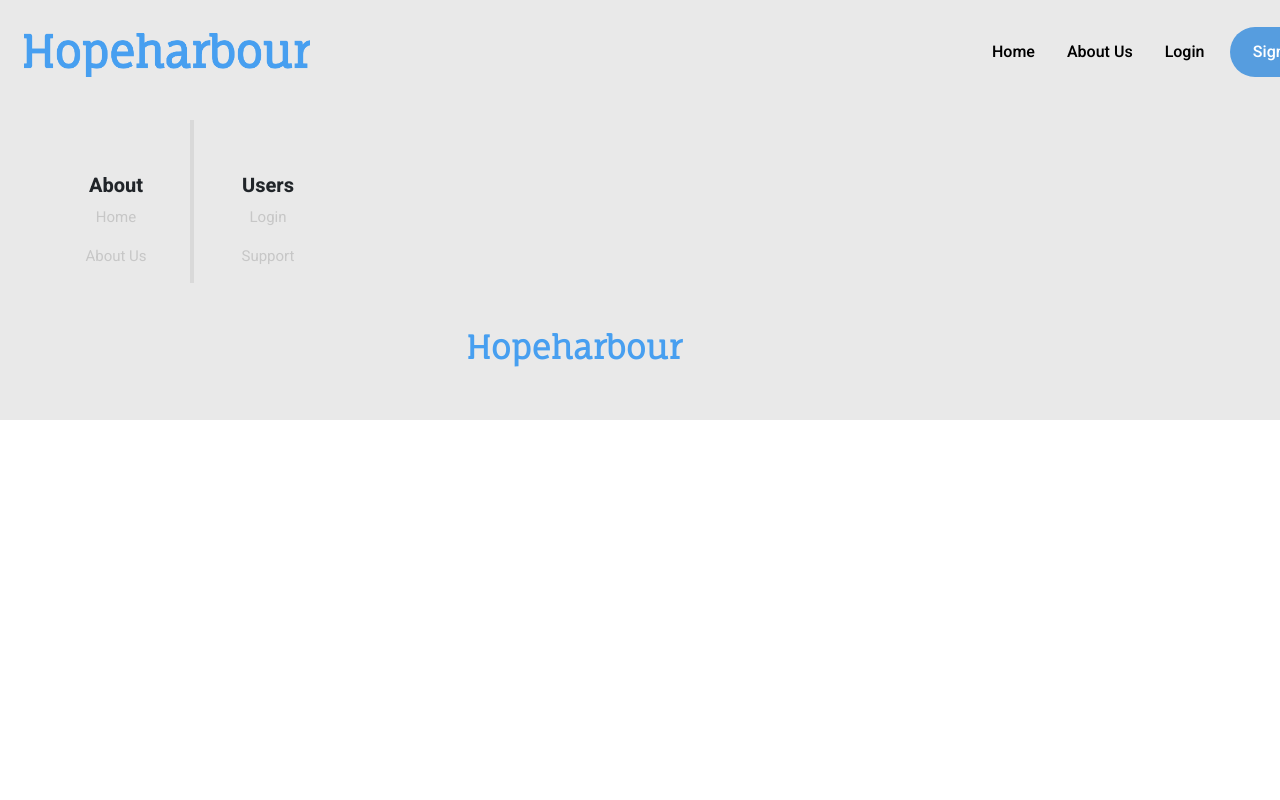
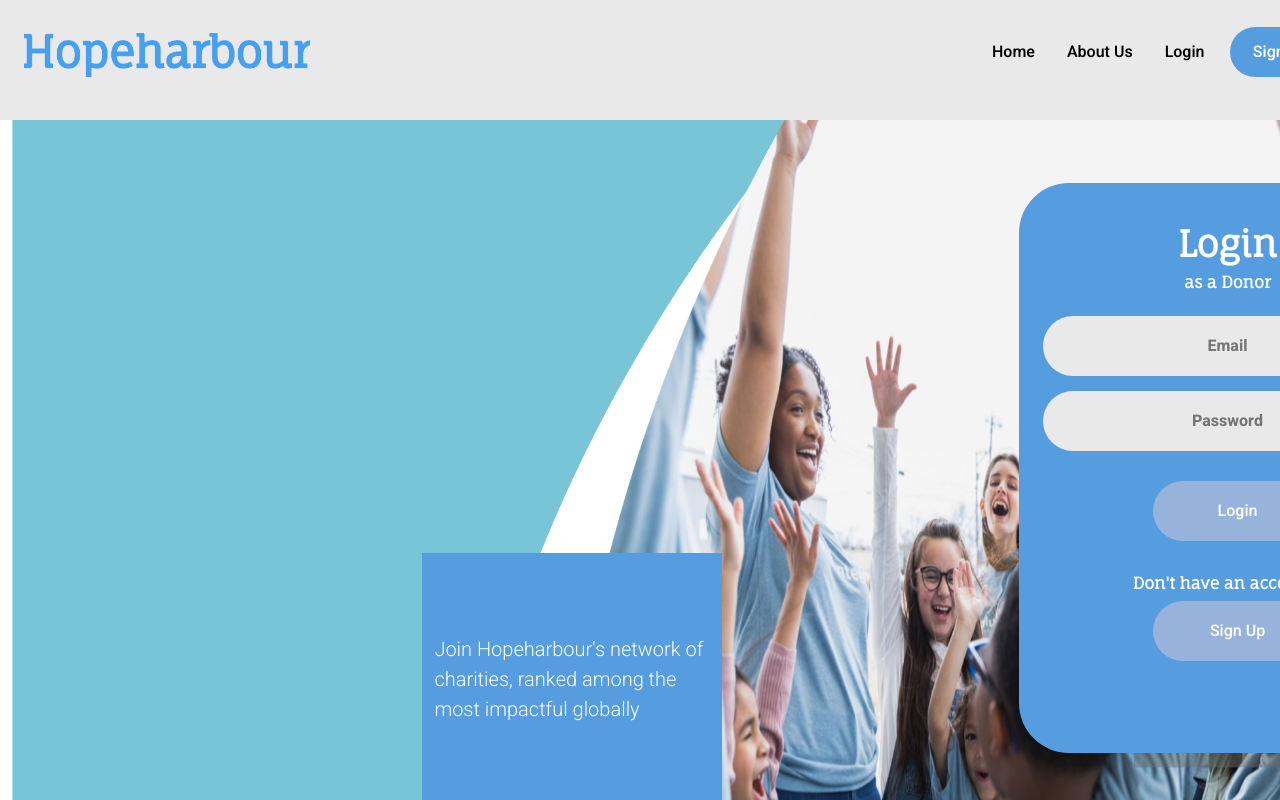
Before and after one commit to kimani-mbatia-developer/HopeHarbour, a React (Create React App) app in the folder hopeharbour/: page /login in a window 1280 px wide. Shown: the top 800 px of the page. Built offline with nearby package versions, Linux system fonts and the light colour scheme.

Commit message:
Feature: Added login page

```diff
--- a/hopeharbour/src/App.js
+++ b/hopeharbour/src/App.js
@@ -4,6 +4,7 @@ import Navbar from './navbar';
 import Home from './home';
 import SignUp from './signup';
 import RegisterCharity from './registercharity';
+import Login from './login';
 import Footer from './footer';
 import { BrowserRouter as Router,Routes, Route, Link } from 'react-router-dom';
 
@@ -16,6 +17,7 @@ function App() {
         <Route path="/" element={<Home />}/>
         <Route path="/signup" element={<SignUp />}/>
         <Route path="/registercharity" element={<RegisterCharity />}/>
+        <Route path="/login" element={<Login />}/>
       </Routes>
       <Footer />
     </div>
--- /dev/null
+++ b/hopeharbour/src/login.js
@@ -0,0 +1,124 @@
+import React from "react";
+import vector6 from './assets/images/login/Vector 6.png'
+import vector13 from './assets/images/login/Vector 13.png'
+
+function Login(){
+
+    const mainStyle={
+        position:"relative",
+        display:"flex",
+        overflow: "hidden"
+    }
+
+    const vector6Style={
+        position:"relative",
+    }
+
+    const vector13Style={
+        position:"relative",
+        left:"-20%",
+        width:"77%"
+    }
+
+    const infoSquare={
+        position:"absolute",
+        backgroundColor:"#569DDF",
+        width:"300px",
+        height:"300px",
+        left:"33%",
+        top:"50%",
+    }
+
+    const infoSquareText={
+        position:'relative',
+        fontFamily:"HeeboLight",
+        fontSize:"20px",
+        color:"white",
+        marginTop:"30%"
+    }
+
+    const loginHeader={
+        position:"relative",
+        marginTop:"10%",
+        fontSize:"36px",
+        fontFamily:"FaunaOne",
+        fontWeight:"Bold",
+        color:"white"
+    }
+
+
+    const signUpHeader2={
+        position:"relative",
+        marginTop:"1%",
+        fontSize:"16px",
+        fontFamily:"FaunaOne",
+        fontWeight:"Bold",
+        color:"white"
+    }
+
+    const loginForm={
+        position:"relative",
+        width:"500px",
+        height:"570px",
+        backgroundColor:"#569DDF",
+        borderRadius:"50px",
+        textAlign:"center",
+        left:"-60%",
+        marginTop:"5%"
+    }
+
+    const inputField={
+        position:"relative",
+        fontFamily:"HeeboBold",
+        textAlign:"center",
+        borderRadius:"30px",
+        border:"none",
+        width:"370px",
+        height:"60px",
+        marginTop:"15px",
+        fontSize:"16px",
+        color:"black",
+        backgroundColor:"#E9E9E9"
+    }
+
+    const loginButtonStyle={
+        position:"relative",
+        fontFamily:"HeeboMedium",
+        width:"170px",
+        height:"60px",
+        color:"white",
+        backgroundColor:"#97B3DC",
+        border:"none",
+        borderRadius:"50px",
+        fontSize:"12pt",
+        marginLeft:"20px"
+    }
+
+    return(
+        <div className="container-fluid" style={mainStyle}>
+            <img src={vector6} style={vector6Style}></img>
+            <img src={vector13} style={vector13Style}></img>
+            <div className='container' style={infoSquare}>
+                    <p style={infoSquareText}>Join Hopeharbour's network of charities, ranked among the most impactful globally</p>
+            </div>
+            <div className='container' style={loginForm}>
+                <h4 style={loginHeader}>Login</h4>
+                <h6 style={signUpHeader2}>as a Donor</h6>
+                <div className='container'>
+                    <input style={inputField} type='text' placeholder='Email'></input>
+                    <input style={inputField} type='text' placeholder='Password'></input>
+                </div>
+                <div className='container' style={{paddingTop:"30px"}}>
+                    <button style={loginButtonStyle}>Login</button>
+                </div>
+                <div className='container' style={{paddingTop:"30px"}}>
+                    <h6 style={signUpHeader2}>Don't have an account?</h6>
+                    <button style={loginButtonStyle}>Sign Up</button>
+                </div>
+
+            </div>
+        </div>
+    )
+}
+
+export default Login
--- a/hopeharbour/src/navbar.js
+++ b/hopeharbour/src/navbar.js
@@ -49,7 +49,7 @@ function Navbar(){
                         <div className='container-fluid' style={{position:"relative",left:"75%",top:"-30px"}}>
                             <button style={navButtonStyle} onClick={()=>navigate('/')}>Home</button>
                             <button style={navButtonStyle}>About Us</button>
-                            <button style={navButtonStyle}>Login</button>
+                            <button style={navButtonStyle} onClick={()=>navigate('/login')}>Login</button>
                             <button style={signUpButtonStyle} onClick={()=>navigate('signup')}>Sign Up</button>
 
                         </div>
```
Also changed, not shown: hopeharbour/src/assets/images/login/Vector 13.png (added), hopeharbour/src/assets/images/login/Vector 6.png (added).
